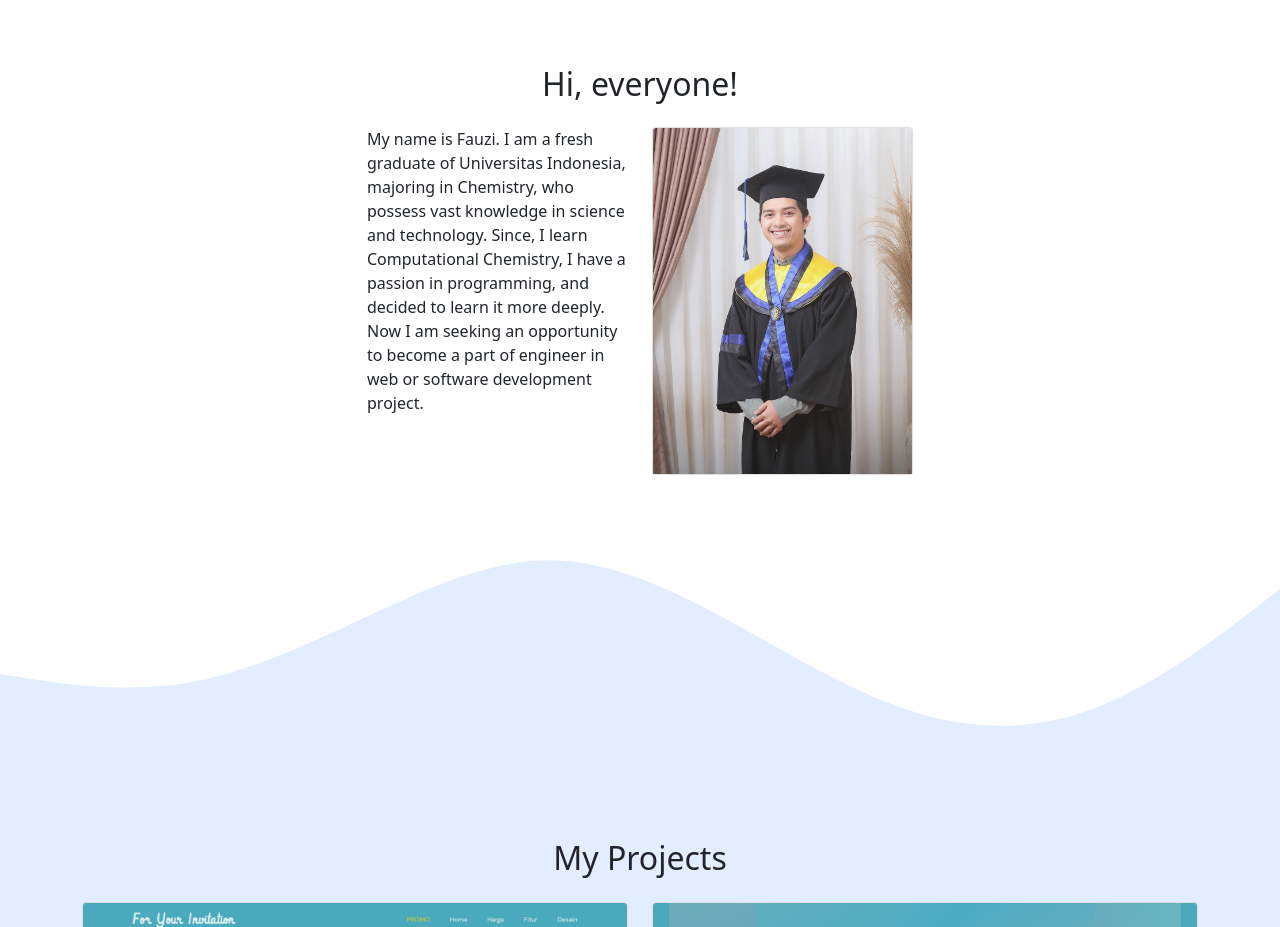
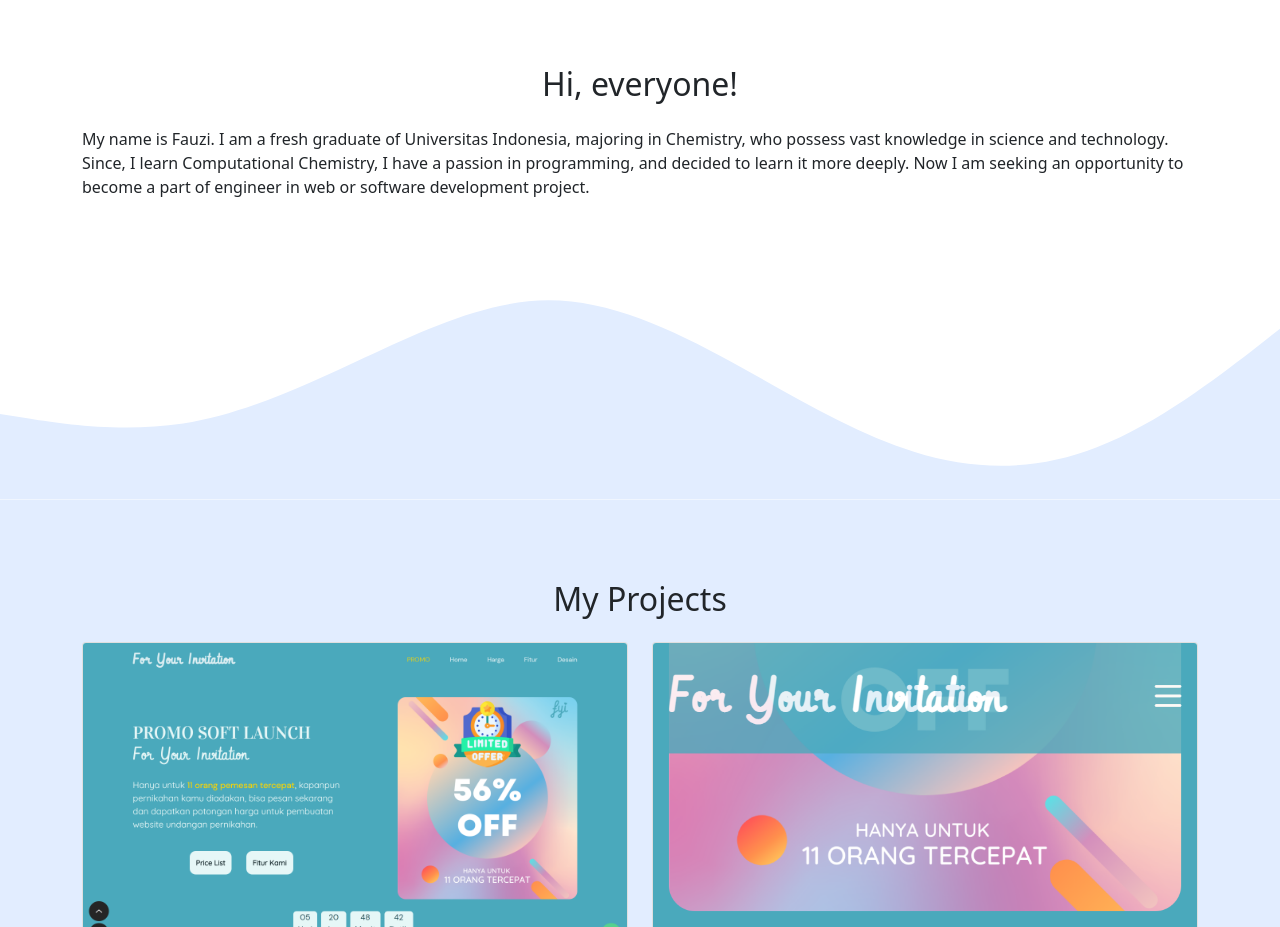
Before and after one commit to muhfauziazhar/muhfauziazhar.github.io, a plain HTML site: page index.html in a window 1280 px wide. Shown: the part 780-1707 px from the top of the page. Drawn offline with nearby package versions, Linux system fonts and the light colour scheme.

Commit message:
change about

```diff
--- a/index.html
+++ b/index.html
@@ -100,20 +100,11 @@
             <h2>Hi, everyone!</h2>
           </div>
         </div>
-        <div class="row gx-4 justify-content-center fs-6">
-          <div class="col-6 col-lg-3">
+        <div class="rowjustify-content-center fs-6">
+          <div class="ol-lg-6">
             <p>
               My name is Fauzi. I am a fresh graduate of Universitas Indonesia, majoring in Chemistry, who possess vast knowledge in science and technology. Since, I learn Computational Chemistry, I have a passion in programming, and decided to learn it more deeply. Now I am seeking an opportunity to become a part of engineer in web or software development project.
             </p>
-          </div>
-          <div class="col-6 col-lg-3">
-            <div class="card">
-              <img
-                src="./img/Fauzi Wisuda.jpg"
-                class="card-img-top"
-                alt="Fauzi Wisuda"
-              />
-            </div>
           </div>
         </div>
       </div>
```
